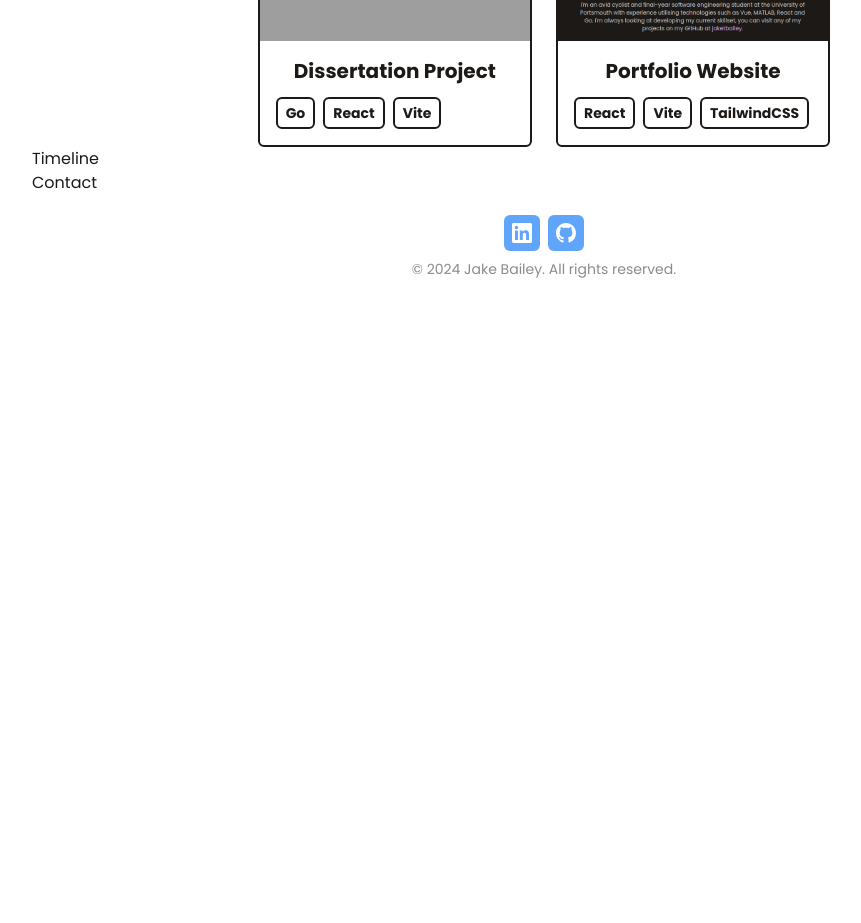
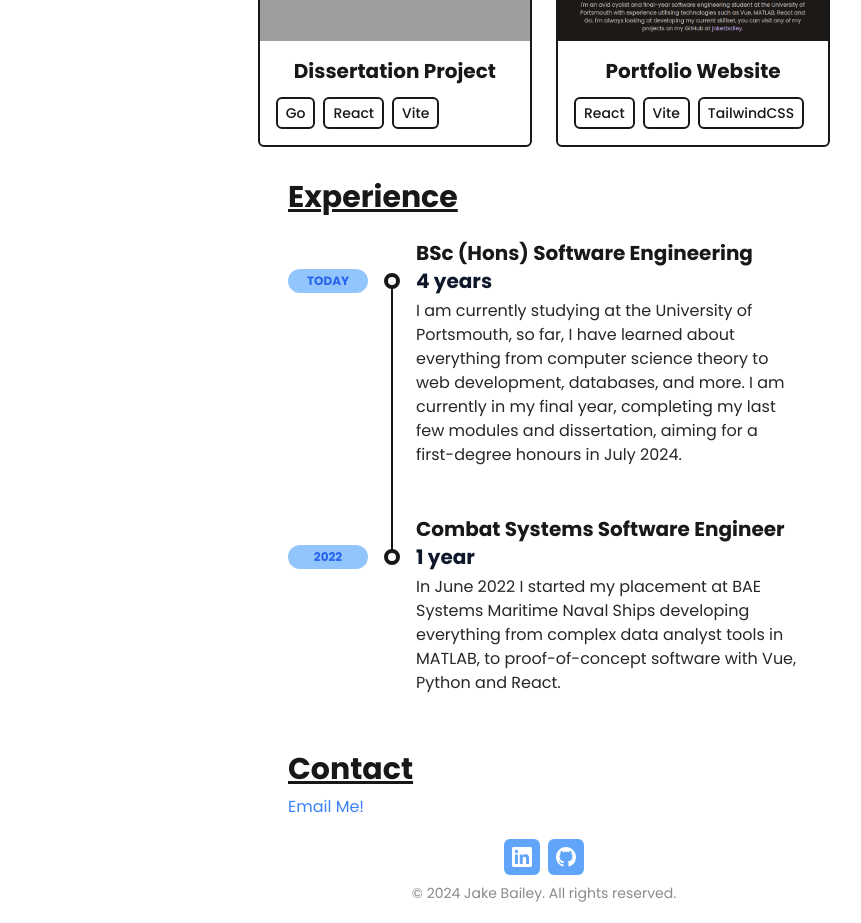
Before and after one commit to jaketbailey/portfolio, a React (Vite) app: page / in a window 1280 px wide. Shown: the part 689-1612 px from the top of the page, without its empty margins (96-957 px from the left). Before the commit the page ends 988 px from the top, so only its background shows below. Built offline with nearby package versions, Linux system fonts and the light colour scheme; grey boxes are pictures that could not be loaded.

Commit message:
more updates

```diff
--- a/src/App.jsx
+++ b/src/App.jsx
@@ -77,7 +77,7 @@ function App() {
       <div className="fixed z-10 left-20 top-4 space-x-4 flex items-center">
         <Socials theme={theme} />
       </div>
-      <div className="bg-white dark:bg-stone-900 text-stone-900 dark:text-stone-300 min-h-screen">
+      <div className="bg-white dark:bg-zinc-900 text-zinc-900 dark:text-zinc-300 min-h-screen">
         <div className="max-w-5xl w-11/12 mx-auto">
           <Intro />
           <Portfolio />
--- a/src/components/Contact.jsx
+++ b/src/components/Contact.jsx
@@ -1,8 +1,18 @@
-
 export default function Contact() {
     return (
-        <div>
-            Contact
+        <div className="flex flex-col items-center justify-center">
+            <div className="w-1/2">
+                <h2 className="pt-8 pb-2 text-3xl font-bold underline">Contact</h2>
+                <div className="flex items-center space-x-2">
+                    <a
+                        href="mailto:jake@jaketbailey.co.uk"
+                        className="text-blue-500 dark:text-purple-300 hover:underline underline-offset-2 decoration-2 decoration-blue-400 dark:decoration-purple-500"
+                        rel="noreferrer noopener"
+                        >
+                        Email Me!
+                    </a>
+                </div>
+            </div>
         </div>
     )
 }
--- a/src/components/Modal.jsx
+++ b/src/components/Modal.jsx
@@ -4,7 +4,7 @@ export default function Modal({ title, description, link, show, onClose }) {
             <div className="flex items-end justify-center min-h-screen pt-4 px-4 pb-20 text-center sm:block sm:p-0">
                 <div className="fixed inset-0 bg-gray-500 bg-opacity-75 transition-opacity" aria-hidden="true"></div>
                 <span className="hidden sm:inline-block sm:align-middle sm:h-screen" aria-hidden="true">&#8203;</span>
-                <div className={`inline-block align-bottom dark:bg-stone-900 dark:text-stone-300 bg-white text-gray-900 rounded-lg text-left overflow-hidden shadow-xl transform transition-all sm:my-8 sm:align-middle sm:max-w-lg sm:w-full`} onClick={e => e.stopPropagation()}>
+                <div className={`inline-block align-bottom dark:bg-zinc-900 dark:text-zinc-300 bg-white text-gray-900 rounded-lg text-left overflow-hidden shadow-xl transform transition-all sm:my-8 sm:align-middle sm:max-w-lg sm:w-full`} onClick={e => e.stopPropagation()}>
                     <div className="px-4 pt-5 pb-4 sm:p-6 sm:pb-4">
                         <div className="flex justify-between items-start">
                             <h2 className="text-lg leading-6 font-medium" id="modal-title">{title}</h2>
@@ -19,7 +19,7 @@ export default function Modal({ title, description, link, show, onClose }) {
                             <a
                                 href={link}
                                 target="_blank"
-                                className="py-2 px-2 bg-blue-400 dark:bg-purple-400 dark:text-stone-900 text-sm p-1 rounded-md"
+                                className="py-2 px-2 bg-blue-400 dark:bg-purple-400 dark:text-zinc-900 text-sm p-1 rounded-md"
                                 rel="noreferrer noopener"
                             >
                                 View Project
--- a/src/components/PortfolioItem.jsx
+++ b/src/components/PortfolioItem.jsx
@@ -11,7 +11,7 @@ export default function PortfolioItem({ title, imgUrl, stack, link, description
 
    return (
       <button
-         className="border-2 border-stone-900 dark:border-white rounded-md overflow-hidden"
+         className="border-2 border-zinc-900 dark:border-white rounded-md overflow-hidden"
          onClick={() => setShowModal(!showModal)}
       >
          <Modal
@@ -30,7 +30,7 @@ export default function PortfolioItem({ title, imgUrl, stack, link, description
             <h3 className="text-lg md:text-xl dark:text-white mb-2 md:mb-3 font-semibold ">{title}</h3>
             <p className="flex flex-wrap gap-2 flex-row items-center justify-start text-xs md:text-sm dark:text-white ">
                {stack.map(item => (
-                  <span className="inline-block px-2 py-1 font-semibold border-2 border-stone-900 dark:border-white rounded-md">
+                  <span className="inline-block px-2 py-1 font-medium border-2 border-zinc-900 dark:border-white rounded-md">
                      {item}
                   </span>
                ))}
--- a/src/components/Socials.jsx
+++ b/src/components/Socials.jsx
@@ -12,7 +12,7 @@ export default function Socials({ theme }) {
                 xmlns="http://www.w3.org/2000/svg"
                 >
                 <g>
-                <path fill={theme === 'dark' ? '#1c1917' : 'white'} d="M218.123122,218.127392 L180.191928,218.127392 L180.191928,158.724263 C180.191928,144.559023 179.939053,126.323993 160.463756,126.323993 C140.707926,126.323993 137.685284,141.757585 137.685284,157.692986 L137.685284,218.123441 L99.7540894,218.123441 L99.7540894,95.9665207 L136.168036,95.9665207 L136.168036,112.660562 L136.677736,112.660562 C144.102746,99.9650027 157.908637,92.3824528 172.605689,92.9280076 C211.050535,92.9280076 218.138927,118.216023 218.138927,151.114151 L218.123122,218.127392 Z M56.9550587,79.2685282 C44.7981969,79.2707099 34.9413443,69.4171797 34.9391618,57.260052 C34.93698,45.1029244 44.7902948,35.2458562 56.9471566,35.2436736 C69.1040185,35.2414916 78.9608713,45.0950217 78.963054,57.2521493 C78.9641017,63.090208 76.6459976,68.6895714 72.5186979,72.8184433 C68.3913982,76.9473153 62.7929898,79.26748 56.9550587,79.2685282 M75.9206558,218.127392 L37.94995,218.127392 L37.94995,95.9665207 L75.9206558,95.9665207 L75.9206558,218.127392 Z M237.033403,0.0182577091 L18.8895249,0.0182577091 C8.57959469,-0.0980923971 0.124827038,8.16056231 -0.001,18.4706066 L-0.001,237.524091 C0.120519052,247.839103 8.57460631,256.105934 18.8895249,255.9977 L237.033403,255.9977 C247.368728,256.125818 255.855922,247.859464 255.999,237.524091 L255.999,18.4548016 C255.851624,8.12438979 247.363742,-0.133792868 237.033403,0.000790807055" />
+                <path fill={theme === 'dark' ? '#0f172a' : 'white'} d="M218.123122,218.127392 L180.191928,218.127392 L180.191928,158.724263 C180.191928,144.559023 179.939053,126.323993 160.463756,126.323993 C140.707926,126.323993 137.685284,141.757585 137.685284,157.692986 L137.685284,218.123441 L99.7540894,218.123441 L99.7540894,95.9665207 L136.168036,95.9665207 L136.168036,112.660562 L136.677736,112.660562 C144.102746,99.9650027 157.908637,92.3824528 172.605689,92.9280076 C211.050535,92.9280076 218.138927,118.216023 218.138927,151.114151 L218.123122,218.127392 Z M56.9550587,79.2685282 C44.7981969,79.2707099 34.9413443,69.4171797 34.9391618,57.260052 C34.93698,45.1029244 44.7902948,35.2458562 56.9471566,35.2436736 C69.1040185,35.2414916 78.9608713,45.0950217 78.963054,57.2521493 C78.9641017,63.090208 76.6459976,68.6895714 72.5186979,72.8184433 C68.3913982,76.9473153 62.7929898,79.26748 56.9550587,79.2685282 M75.9206558,218.127392 L37.94995,218.127392 L37.94995,95.9665207 L75.9206558,95.9665207 L75.9206558,218.127392 Z M237.033403,0.0182577091 L18.8895249,0.0182577091 C8.57959469,-0.0980923971 0.124827038,8.16056231 -0.001,18.4706066 L-0.001,237.524091 C0.120519052,247.839103 8.57460631,256.105934 18.8895249,255.9977 L237.033403,255.9977 C247.368728,256.125818 255.855922,247.859464 255.999,237.524091 L255.999,18.4548016 C255.851624,8.12438979 247.363742,-0.133792868 237.033403,0.000790807055" />
                 </g>
                 </svg>
             </a>
@@ -33,7 +33,7 @@ export default function Socials({ theme }) {
                     fillRule="evenodd"
                     clipRule="evenodd"
                     d="M12 0C5.37 0 0 5.37 0 12c0 5.31 3.435 9.795 8.205 11.385c.6.105.825-.255.825-.57c0-.285-.015-1.23-.015-2.235c-3.015.555-3.795-.735-4.035-1.41c-.135-.345-.72-1.41-1.23-1.695c-.42-.225-1.02-.78-.015-.795c.945-.015 1.62.87 1.845 1.23c1.08 1.815 2.805 1.305 3.495.99c.105-.78.42-1.305.765-1.605c-2.67-.3-5.46-1.335-5.46-5.925c0-1.305.465-2.385 1.23-3.225c-.12-.3-.54-1.53.12-3.18c0 0 1.005-.315 3.3 1.23c.96-.27 1.98-.405 3-.405s2.04.135 3 .405c2.295-1.56 3.3-1.23 3.3-1.23c.66 1.65.24 2.88.12 3.18c.765.84 1.23 1.905 1.23 3.225c0 4.605-2.805 5.625-5.475 5.925c.435.375.81 1.095.81 2.22c0 1.605-.015 2.895-.015 3.3c0 .315.225.69.825.57A12.02 12.02 0 0 0 24 12c0-6.63-5.37-12-12-12z"
-                    fill={theme === 'dark' ? '#1c1917' : 'white'}
+                    fill={theme === 'dark' ? '#0f172a' : 'white'}
                 />
                 </g>
                 </svg>
--- a/src/components/Timeline.jsx
+++ b/src/components/Timeline.jsx
@@ -1,8 +1,17 @@
+import React from 'react';
+import timelineData from '../data/timeline';
+import TimelineItem from './TimelineItem';
 
 export default function Timeline() {
+    const theme = 'dark'; // replace this with your theme state
     return (
-        <div>
-            Timeline
+        <div className="flex flex-col items-center justify-center">
+            <div className="w-1/2">
+            <h2 className="pt-8 text-3xl font-bold underline">Experience</h2>
+                {timelineData.map((data, idx) => (
+                    <TimelineItem key={idx} data={data} theme={theme} />
+                ))}
+            </div>
         </div>
-    )
+    );
 }
--- a/src/components/TimelineItem.jsx
+++ b/src/components/TimelineItem.jsx
@@ -0,0 +1,14 @@
+import React from 'react';
+
+export default function TimelineItem({ data, theme }) {
+    return (
+        <div className="relative pl-8 sm:pl-32 py-6 group">
+            <div className={`font-semibold text-xl mb-1 sm:mb-0 text-zinc-900 dark:text-white`}>{data.title}</div>
+            <div className="flex flex-col sm:flex-row items-start mb-1 group-last:before:hidden before:absolute before:left-2 sm:before:left-0 before:h-full before:px-px before:bg-zinc-900 dark:before:bg-white sm:before:ml-[6.5rem] before:self-start before:-translate-x-1/2 before:translate-y-3 after:absolute after:left-2 sm:after:left-0 after:w-2 after:h-2 after:bg-white dark:after:bg-zinc-900 after:border-4 after:box-content after:border-zinc-900 dark:after:border-slate-50 after:rounded-full sm:after:ml-[6.5rem] after:-translate-x-1/2 after:translate-y-1.5">
+                <time className="sm:absolute left-0 translate-y-0.5 inline-flex items-center justify-center text-xs font-semibold uppercase w-20 h-6 mb-3 sm:mb-0 text-blue-600 bg-blue-300 dark:text-purple-600 dark:bg-purple-300 rounded-full">{data.year}</time>
+                <div className="text-xl font-bold text-slate-900 dark:text-white">{data.duration}</div>
+            </div>
+            <div className="text-zinc-800 dark:text-white">{data.details}</div>
+        </div>
+    );
+}
--- /dev/null
+++ b/src/data/timeline.js
@@ -0,0 +1,16 @@
+export default [
+    {
+        year: 'Today',
+        title: 'BSc (Hons) Software Engineering',
+        duration: '4 years',
+        details:
+            'I am currently studying at the University of Portsmouth, so far, I have learned about everything from computer science theory to web development, databases, and more. I am currently in my final year, completing my last few modules and dissertation, aiming for a first-degree honours in July 2024.',
+    },
+    {
+        year: '2022',
+        title: 'Combat Systems Software Engineer',
+        duration: '1 year',
+        details:
+        "In June 2022 I started my placement at BAE Systems Maritime Naval Ships developing everything from complex data analyst tools in MATLAB, to proof-of-concept software with Vue, Python and React.",
+    },
+ ]
```
